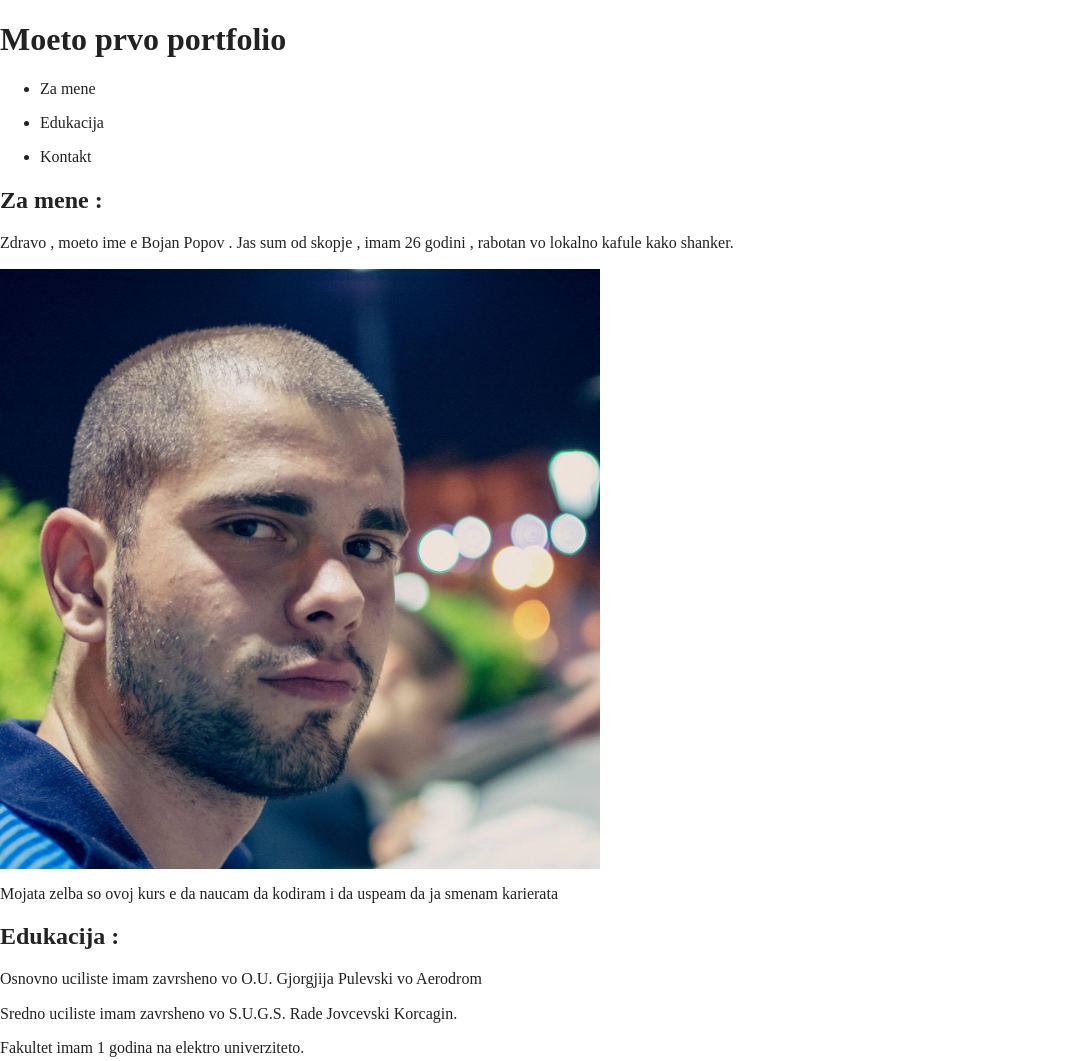
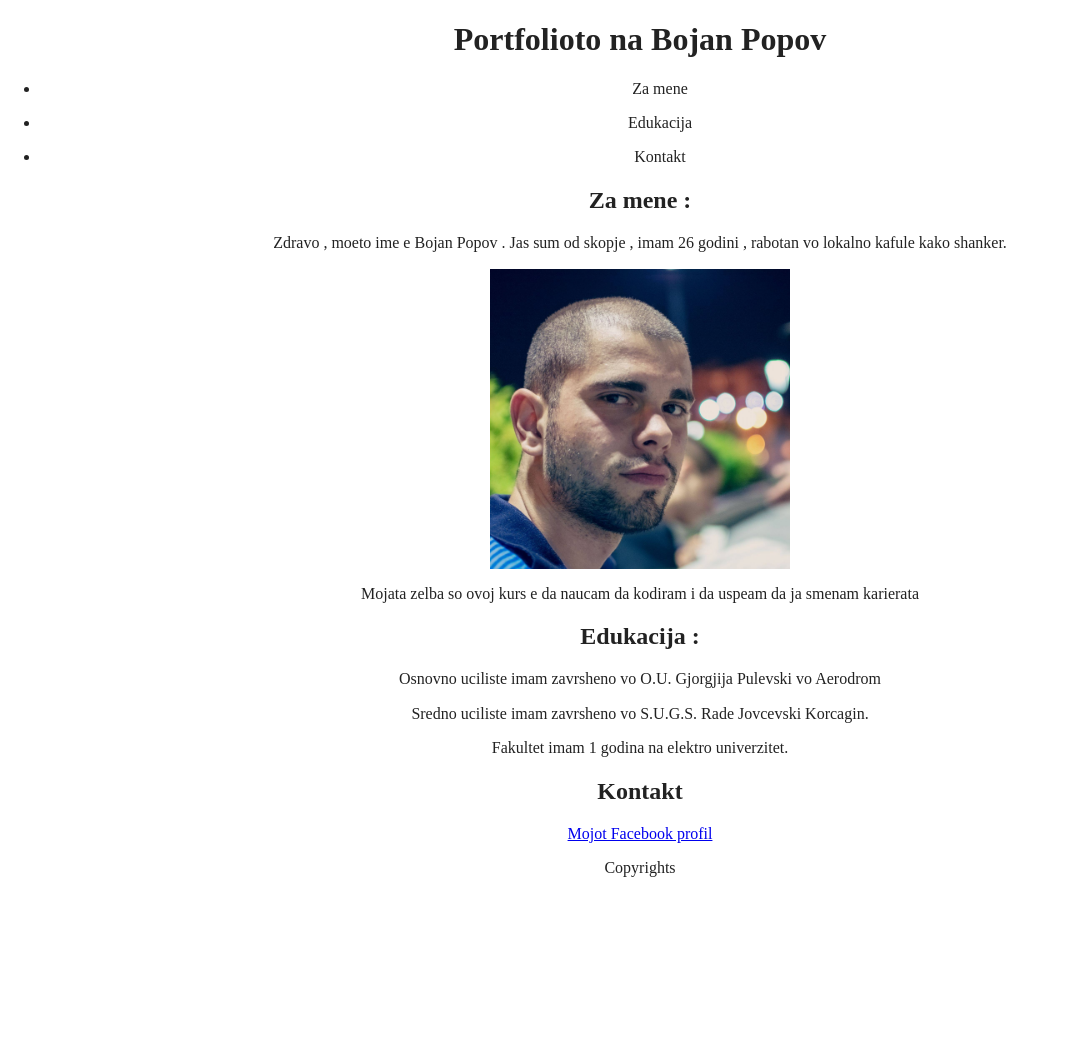
Before and after one commit to bojan-popov/CodeAcademy-, a website built with Parcel: page index.html in a window 1280 px wide. Shown: the top 1061 px of the page, without its empty margins (0-1069 px from the left). After the commit the page ends 894 px from the top, so only its background shows below. Built offline with nearby package versions, Linux system fonts and the light colour scheme.

Commit message:
koristenje atributi i html5 tagovi

```diff
--- a/index.html
+++ b/index.html
@@ -22,9 +22,8 @@
   </head>
 
   <body>
-    <!-- Add your site or application content here -->
-    <header>
-      <h1>Moeto prvo portfolio</h1>
+    <header style="text-align: center;">
+      <h1>Portfolioto na Bojan Popov</h1>
       <ul>
         <li>
           <p>Za mene</p>
@@ -37,15 +36,22 @@
         </li>
       </ul>
     </header>
+    <main style="text-align: center;">
       <section>
         <h2>Za mene :</h2>
         <div>
           <p>
-          Zdravo , moeto ime e Bojan Popov . Jas sum od skopje , imam 26 godini
-          , rabotan vo lokalno kafule kako shanker.
+            Zdravo , moeto ime e Bojan Popov . Jas sum od skopje , imam 26
+            godini , rabotan vo lokalno kafule kako shanker.
           </p>
           <div>
-          <img src="img/bojan.jpg" width="600" height="600" />
+            <img
+              src="./img/bojan.jpg"
+              alt="avatar slika"
+              title="Moja slika"
+              width="300"
+              height="300"
+            />
           </div>
           <p>
             Mojata zelba so ovoj kurs e da naucam da kodiram i da uspeam da ja
@@ -59,13 +65,14 @@
         </h2>
         <div>
           <p>
-          Osnovno uciliste imam zavrsheno vo O.U. Gjorgjija Pulevski vo Aerodrom
+            Osnovno uciliste imam zavrsheno vo O.U. Gjorgjija Pulevski vo
+            Aerodrom
           </p>
           <p>
             Sredno uciliste imam zavrsheno vo S.U.G.S. Rade Jovcevski Korcagin.
           </p>
           <p>
-          Fakultet imam 1 godina na elektro univerziteto.
+            Fakultet imam 1 godina na elektro univerzitet.
           </p>
         </div>
       </section>
@@ -77,7 +84,8 @@
           >
         </div>
       </section>
-    <footer>
+    </main>
+    <footer style="text-align: center;">
       <p>Copyrights</p>
     </footer>
 
```
Lines whose indentation alone changed are shown as unchanged.
